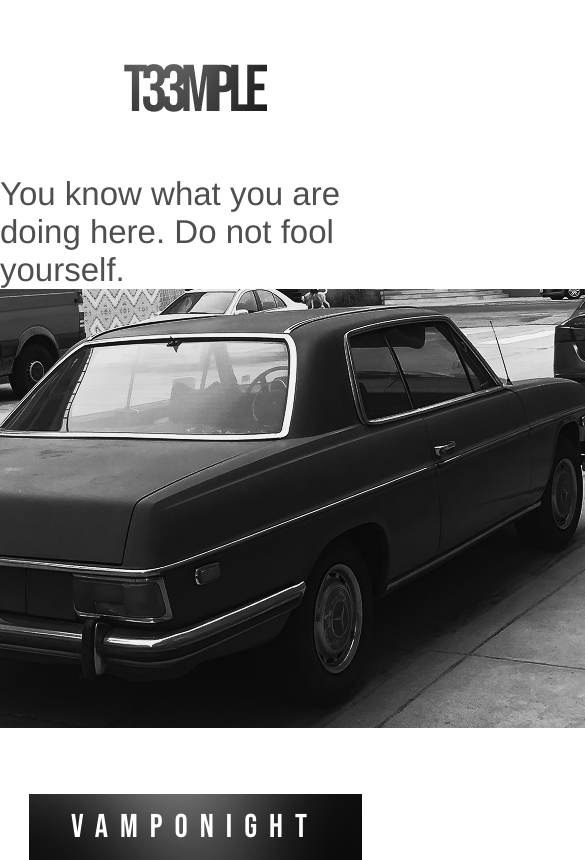
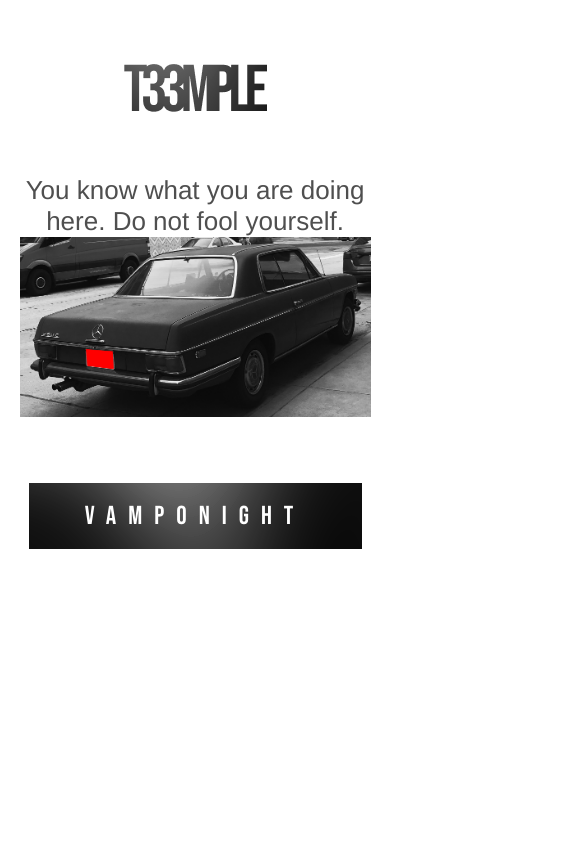
Before and after one commit to richyhoopd/t33mple-web, a React (Create React App) app: page / in a window 390 px wide. Shown: the top 860 px of the page, 585 px wide, since content can reach past the window. Built offline with nearby package versions, Linux system fonts and the light colour scheme; the HTML template or start-up script is replaced by a standard one.

Commit message:
responsive done

```diff
--- a/src/App.css
+++ b/src/App.css
@@ -2,4 +2,5 @@
   padding: 0%;
   box-sizing: border-box;
   margin: 0;
+  overflow-y: hidden;
 }
--- a/src/components/Carousel.js
+++ b/src/components/Carousel.js
@@ -6,7 +6,7 @@ export default function Carousel() {
   return (
     <div className='carousel'>
         <h1>You know what you are doing here. Do not fool yourself.</h1>
-        <img src={car} alt="a car" />
+        <img src={car} alt="a car" id="car-image"/>
     </div>
   )
 }
--- a/src/styles/components/button.css
+++ b/src/styles/components/button.css
@@ -78,3 +78,9 @@
         filter: brightness(1.3);
     }
 }
+
+@media (max-width: 960px) {
+    .fucking-button button {
+        font-size: 26px;
+    }
+}
--- a/src/styles/components/carousel.css
+++ b/src/styles/components/carousel.css
@@ -12,3 +12,19 @@ h1 {
     font-size: 33px;
 
 }
+
+@media(max-width: 960px) {
+    #car-image {
+        width: 90%;
+    }
+
+    .carousel {
+        width: 100%
+    }
+
+    h1 {
+        width: 90%;
+        font-size: 26px;
+        text-align: center;
+    }
+}
```
